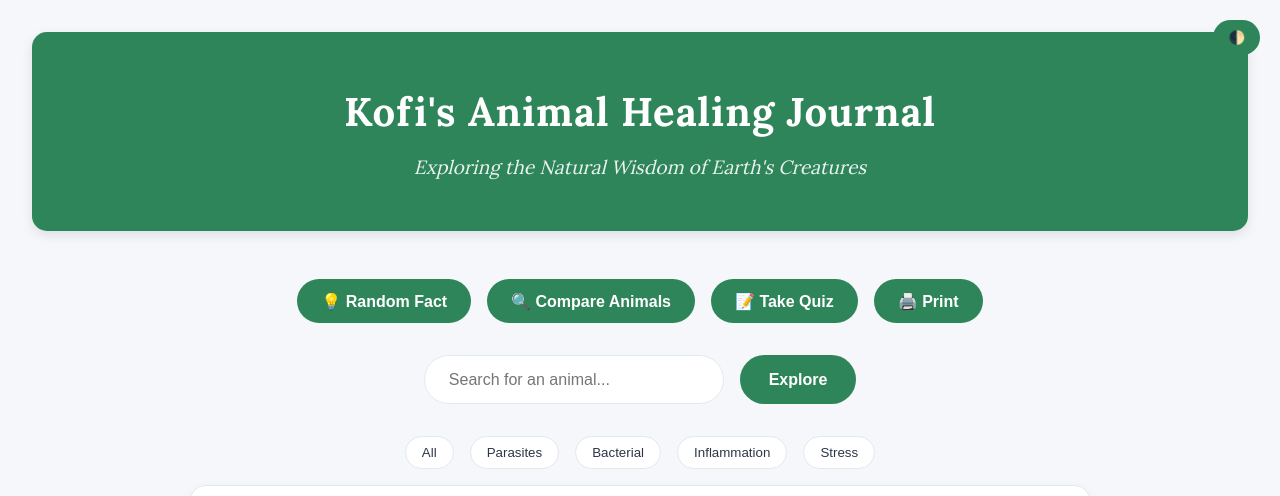
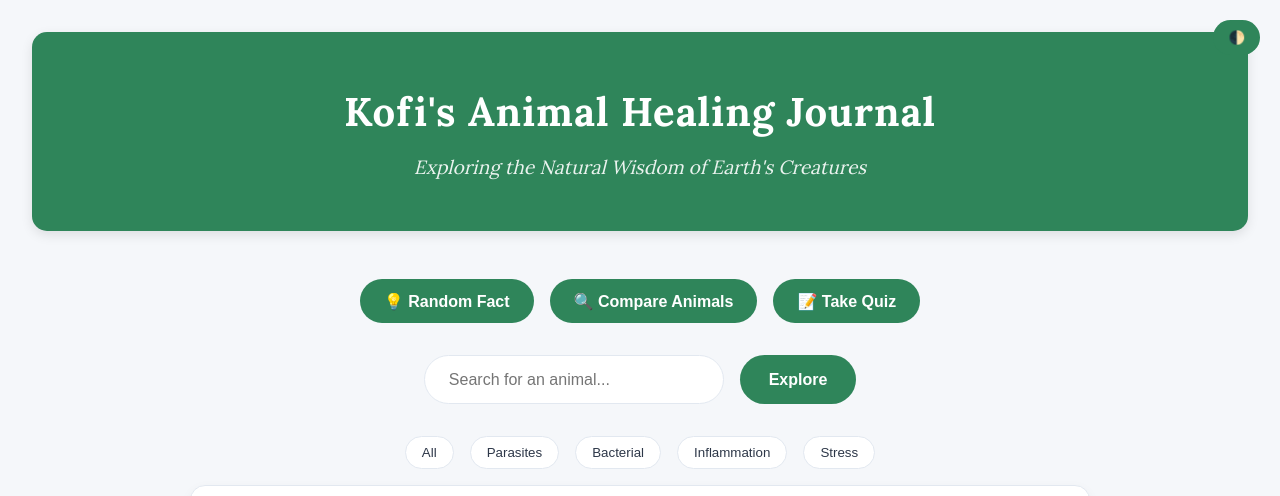
Before and after one commit to onetwo346/journal-, a plain HTML site: page index.html in a window 1280 px wide. Shown: the top 496 px of the page. Drawn offline with Linux system fonts and the light colour scheme; some packages are replaced by stand-ins of ours.

Commit message:
Update index.html

```diff
--- a/index.html
+++ b/index.html
@@ -656,7 +656,6 @@
       <button class="feature-btn" onclick="showRandomFact()">💡 Random Fact</button>
       <button class="feature-btn" onclick="startComparison()">🔍 Compare Animals</button>
       <button class="feature-btn" onclick="startQuiz()">📝 Take Quiz</button>
-      <button class="feature-btn" onclick="window.print()">🖨️ Print</button>
     </div>
 
     <div class="search-bar">
```
